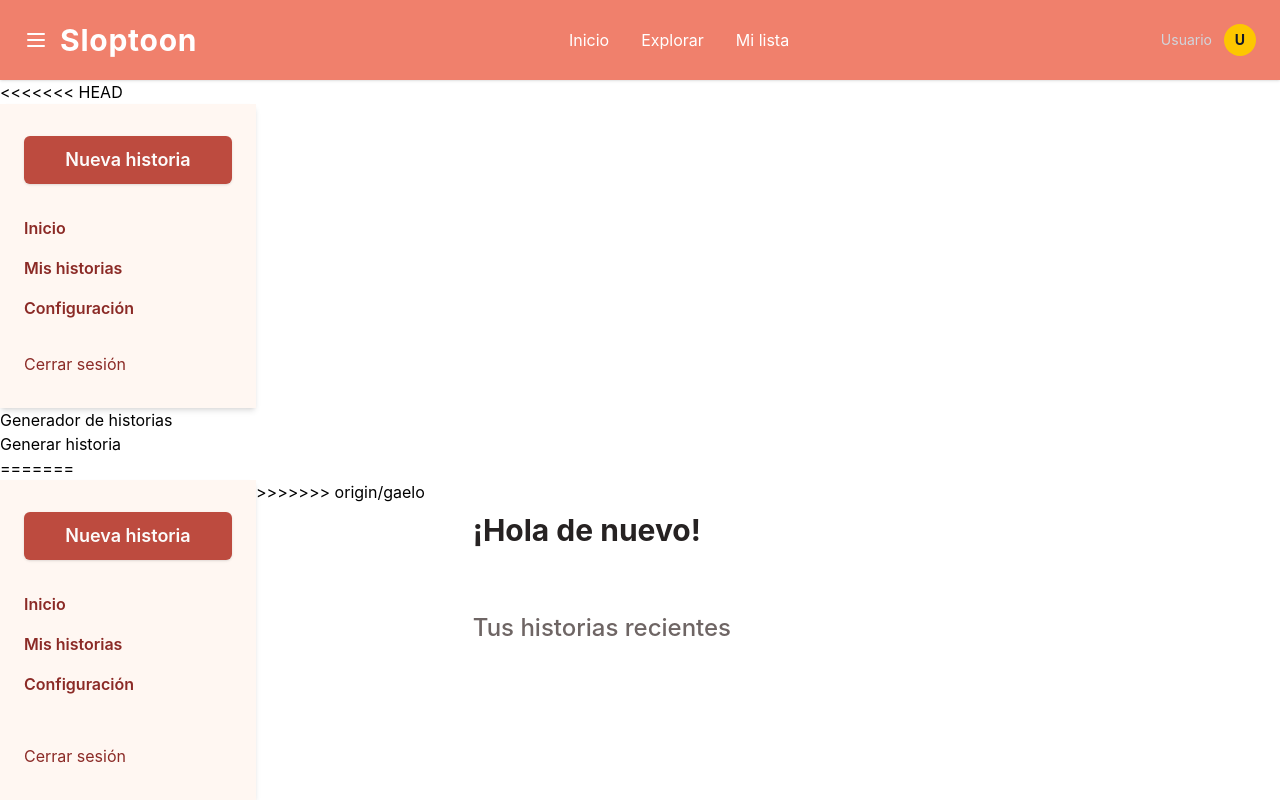
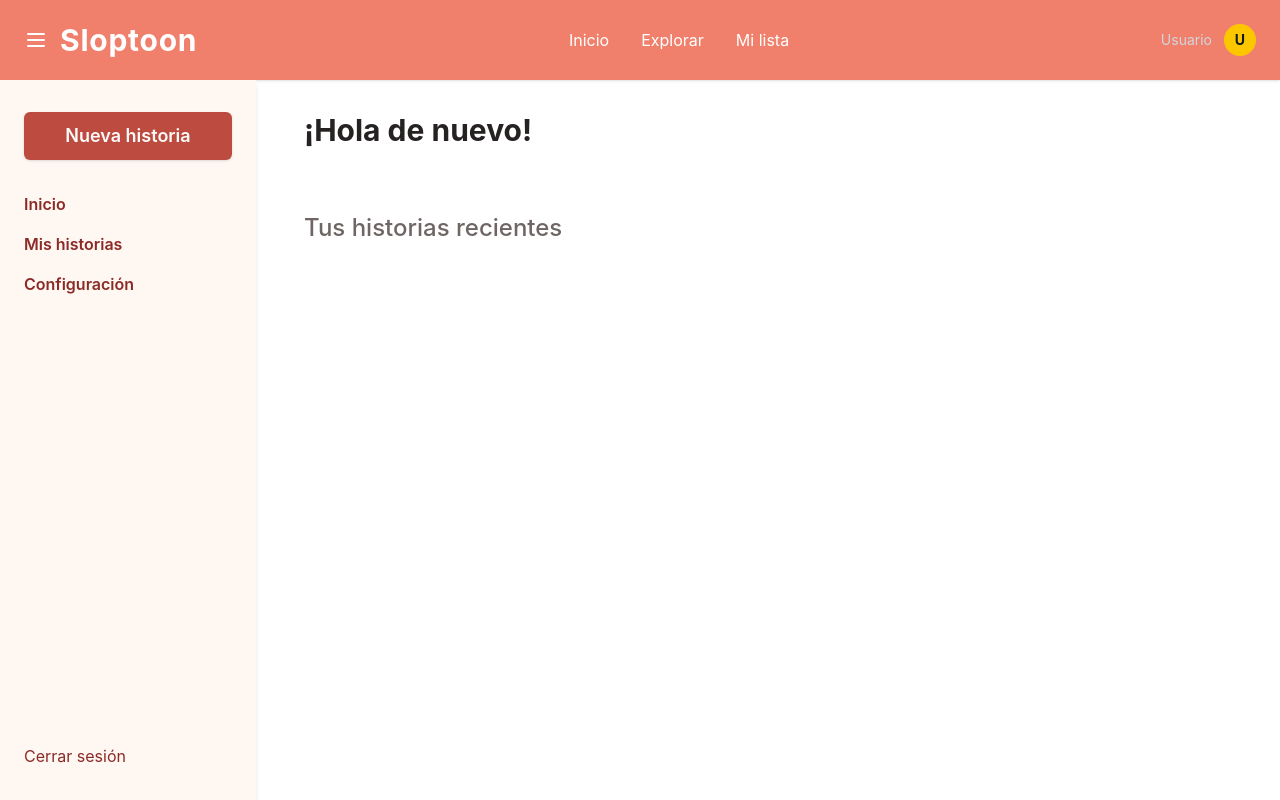
Before and after one commit to gaelodev/sloptoon, a Vue app: page / in a window 1280 px wide. Built offline with nearby package versions, Linux system fonts and the light colour scheme.

Commit message:
Fixed EVERYTHING (Hopefully)

```diff
--- a/src/modules/views/HomeView.vue
+++ b/src/modules/views/HomeView.vue
@@ -3,12 +3,6 @@
     <!-- Header: escucha el evento y cambia el estado -->
     <TheHeader @toggle-sidebar="isSidebarOpen = !isSidebarOpen" class="h-20" />
 
-<<<<<<< HEAD
-    <!-- Sidebar: recibe el estado y escucha cuando se cierra -->
-    <TheSidebar :open="isSidebarOpen" @close="isSidebarOpen = false" />
-    <!--Main components go here (sidebar, tale cards, etc)-->
-    <TaleView></TaleView>
-=======
     <section class="flex flex-row flex-1">
       <!-- Sidebar: recibe el estado y escucha cuando se cierra -->
       <TheSidebar
@@ -17,7 +11,6 @@
         @close="isSidebarOpen = false"
         class="self-stretch"
       />
->>>>>>> origin/gaelo
 
       <!-- Main components go here -->
       <div class="flex flex-col mx-12">
```
